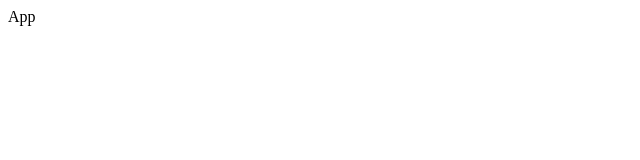
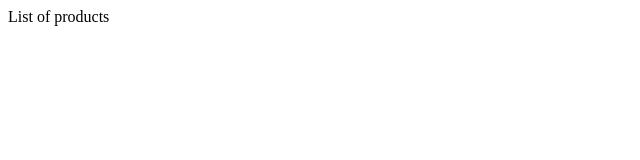
Before and after one commit to mostaryjahan/e-commerce-with-redux-toolkit, a React (Vite) app: page / in a window 1280 px wide. Shown: the top 160 px of the page, without its empty margins (0-640 px from the left). Built offline with nearby package versions, Linux system fonts and the light colour scheme.

Commit message:
create reducer

```diff
--- a/src/App.jsx
+++ b/src/App.jsx
@@ -1,8 +1,9 @@
+import ProductListView from "./features/products/ProductListView";
 
 const App = () => {
   return (
     <div>
-      App
+      <ProductListView />
     </div>
   );
 };
--- /dev/null
+++ b/src/app/store.js
@@ -0,0 +1,8 @@
+import { configureStore } from '@reduxjs/toolkit'
+import productReducer from '../features/products/productSlice'
+
+export const store = configureStore({
+  reducer: {
+      productsR: productReducer,
+  },
+})
--- a/src/app/store.jsx
+++ /dev/null
@@ -1,5 +0,0 @@
-import { configureStore } from '@reduxjs/toolkit'
-
-export const store = configureStore({
-  reducer: {},
-})
--- /dev/null
+++ b/src/features/products/ProductListView.jsx
@@ -0,0 +1,10 @@
+
+const ProductListView = () => {
+    return (
+        <div>
+            List of products
+        </div>
+    );
+};
+
+export default ProductListView;
--- /dev/null
+++ b/src/features/products/productSlice.js
@@ -0,0 +1,19 @@
+import { createSlice } from '@reduxjs/toolkit'
+
+const initialState = {
+     product : [],
+     isLoading: false,
+     error: null
+}
+
+export const productSlice = createSlice({
+  name: 'products',
+  initialState: initialState,
+  reducers: {
+
+  },
+})
+
+
+
+export default productSlice.reducer
--- a/src/main.jsx
+++ b/src/main.jsx
@@ -2,7 +2,7 @@ import { createRoot } from 'react-dom/client'
 import App from './App.jsx'
 import './index.css'
 import { Provider } from 'react-redux'
-import { store } from './app/Store.jsx'
+import { store } from './app/store.js'
 
 createRoot(document.getElementById('root')).render(
   <Provider store={store}>
```
